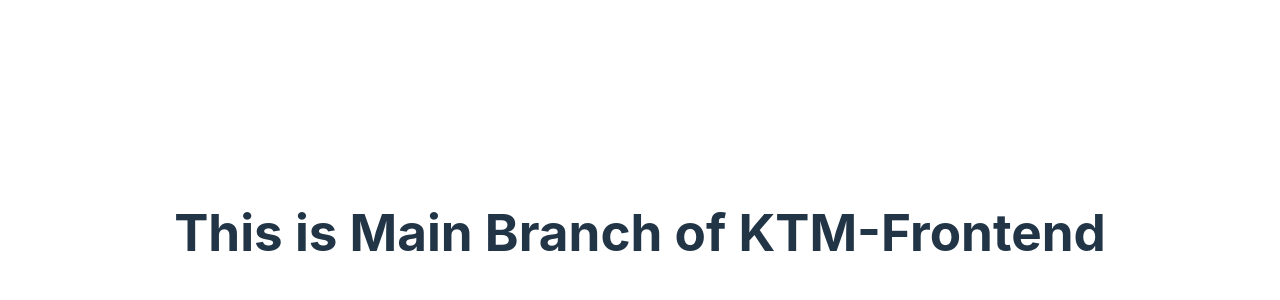
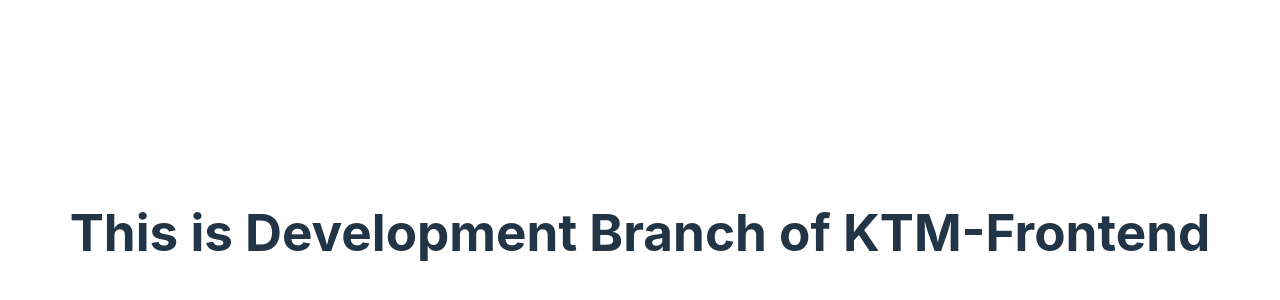
Before and after one commit to arunsharmaksolves/KTM-Frontend, a React (Vite) app: page / in a window 1280 px wide. Shown: the part 168-468 px from the top of the page. Built offline with nearby package versions, Linux system fonts and the light colour scheme.

Commit message:
initial commit

```diff
--- a/src/App.jsx
+++ b/src/App.jsx
@@ -4,7 +4,7 @@
 
   return (
     <>
-      <h1>This is Main Branch of KTM-Frontend</h1>
+      <h1>This is Development Branch of KTM-Frontend</h1>
     </>
   )
 }
```
